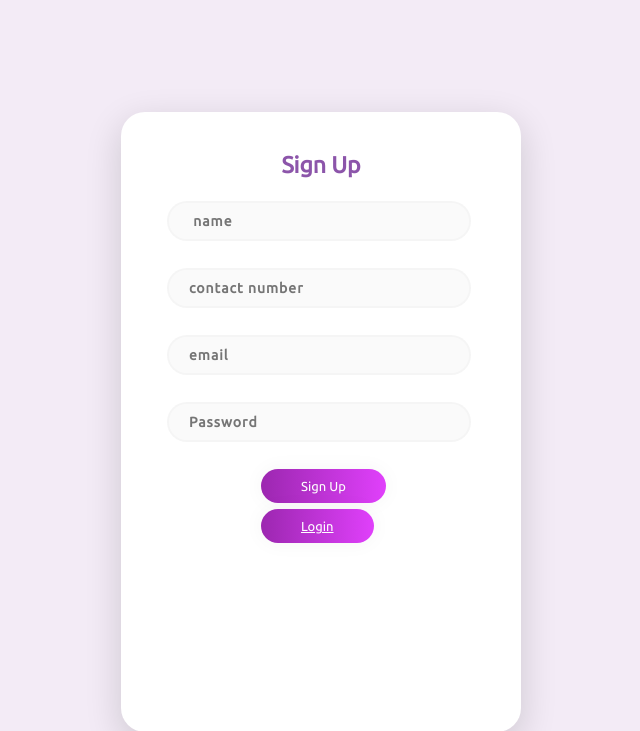
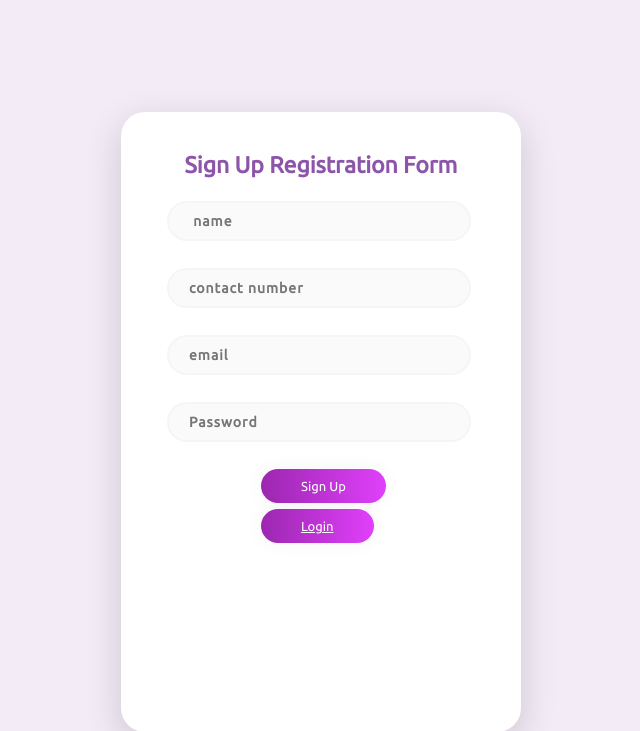
Before and after one commit to vishal120012/CodeIgniter-login-System, a CodeIgniter app: page /CodeIgniter/auth/post_register in a window 1280 px wide. Shown: the top 731 px of the page, without its empty margins (319-959 px from the left). Run offline with CodeIgniter, Linux system fonts and the light colour scheme; some libraries are stand-ins or nearby versions.

Commit message:
Update register.php

```diff
--- a/application/views/register.php
+++ b/application/views/register.php
@@ -124,7 +124,7 @@
 </style>
 <body>
   <div class="main">
-    <p class="sign" align="center">Sign Up</p>
+    <p class="sign" align="center">Sign Up Registration Form</p>
     <form action="<?php echo base_url('auth/post_register') ?>" method="post" accept-charset="utf-8">
       <input class="un " type="text" align="center" name="name" placeholder=" name">
       <?php echo form_error('name'); ?>
```
